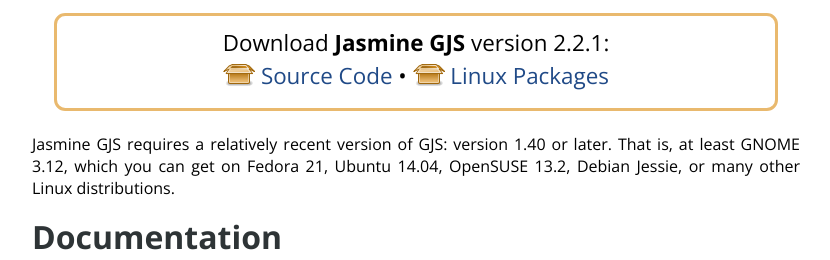
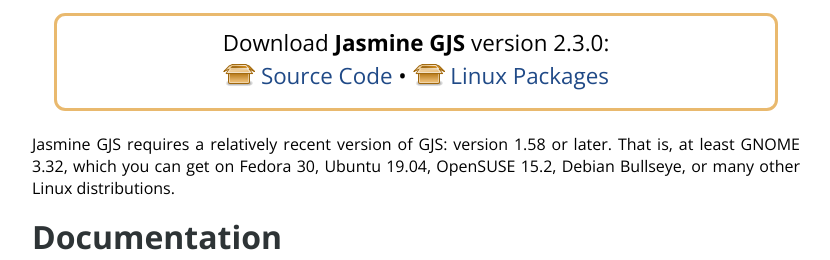
Before and after one commit to ptomato/ptomato.github.com, a Jekyll site: the page built from opensource/jasmine/jasmine.md, in a window 1280 px wide, cut to the strip 324-584 px from the top of the page. Shown: the whole strip, without its empty margins (224-1054 px from the left). Built offline with Jekyll 4.4.1, drawn with Linux system fonts in a browser that asks for light colours.

Commit message:
Add new version of Jasmine GJS
This is release 2.3.0.

```diff
--- a/opensource/jasmine/jasmine.md
+++ b/opensource/jasmine/jasmine.md
@@ -9,13 +9,13 @@
 # Download #
 
 <p class="callout">
-    Download <strong>Jasmine GJS</strong> version 2.2.1:<br/>
-    <a class="source-download" href="/downloads/jasmine-gjs-2.2.1.tar.xz">Source Code</a> &bull;
+    Download <strong>Jasmine GJS</strong> version 2.3.0:<br/>
+    <a class="source-download" href="/downloads/jasmine-gjs-2.3.0.tar.xz">Source Code</a> &bull;
     <a class="source-download" href="http://software.opensuse.org/download/package?project=home:ptomato&amp;package=jasmine-gjs">Linux Packages</a>
 </p>
 
-Jasmine GJS requires a relatively recent version of GJS: version 1.40 or later.
-That is, at least GNOME 3.12, which you can get on Fedora 21, Ubuntu 14.04, OpenSUSE 13.2, Debian Jessie, or many other Linux distributions.
+Jasmine GJS requires a relatively recent version of GJS: version 1.58 or later.
+That is, at least GNOME 3.32, which you can get on Fedora 30, Ubuntu 19.04, OpenSUSE 15.2, Debian Bullseye, or many other Linux distributions.
 
 # Documentation #
 
```
Also changed, not shown: 1 other file.
